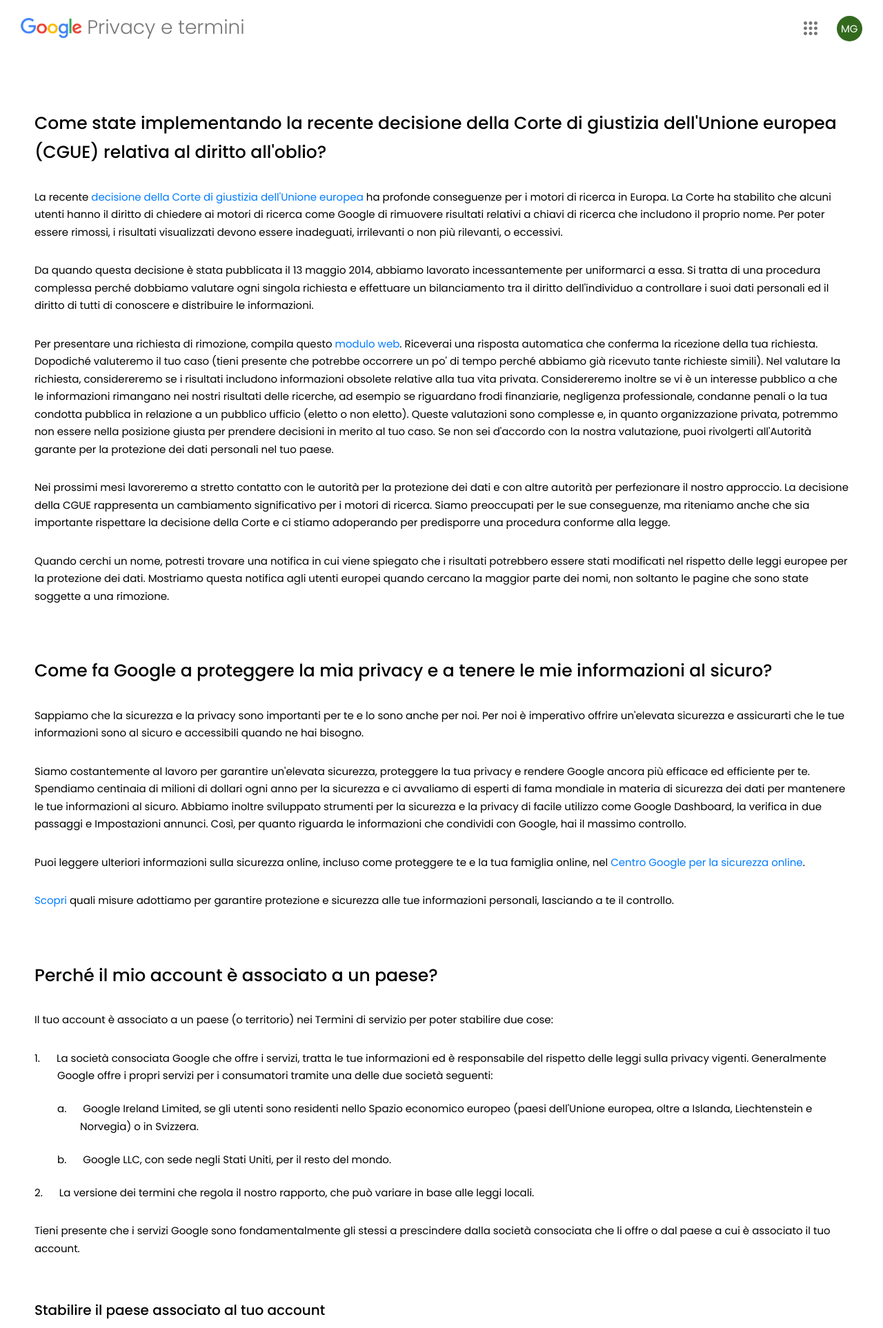
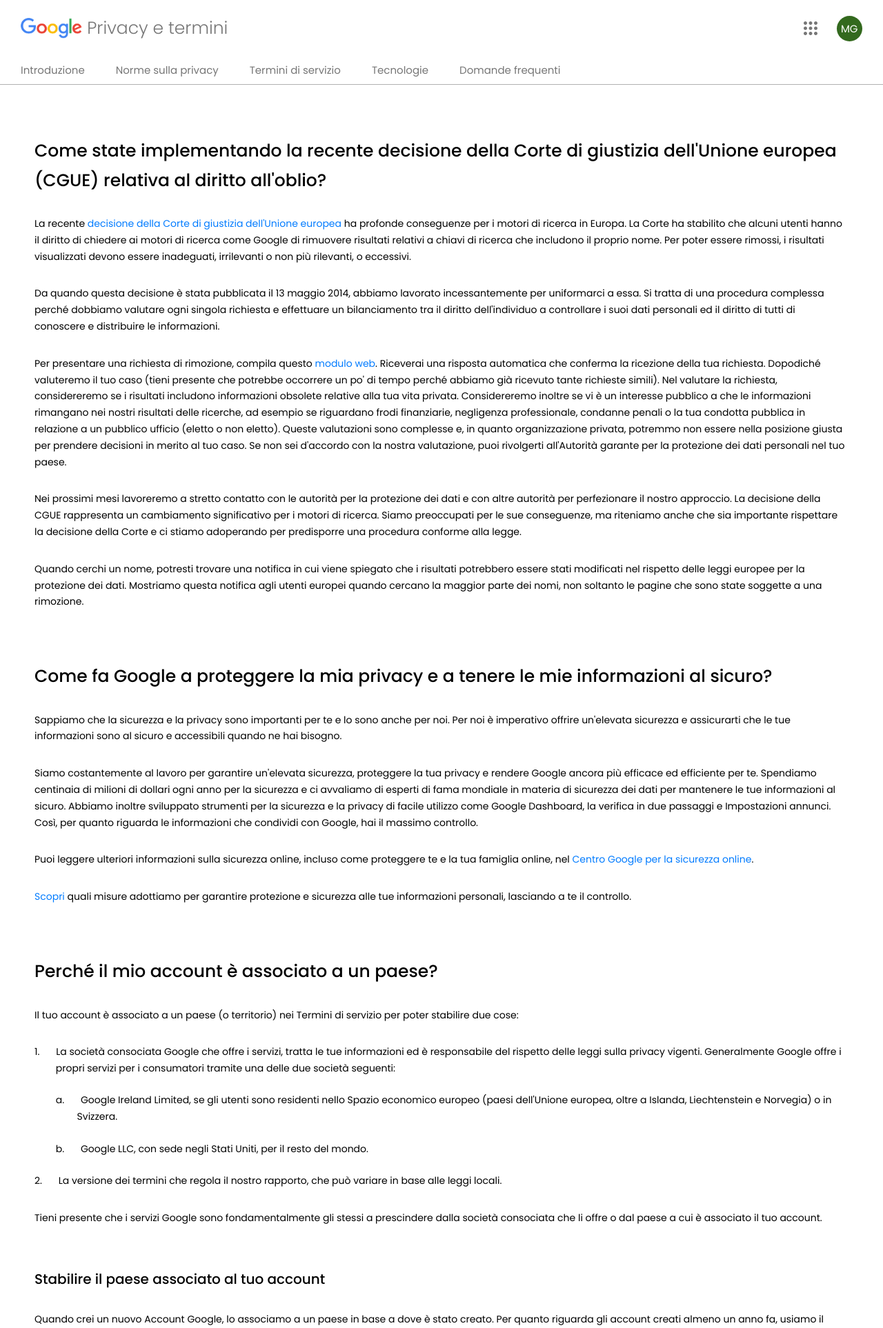
Before and after one commit to MGPasinetti/php-google-faq, a PHP site: page / in a window 1280 px wide. Shown: the top 1926 px of the page at 69% size. Run offline with PHP 8.4, Linux system fonts and the light colour scheme; some libraries are stand-ins or nearby versions.

Commit message:
header done

```diff
--- a/index.php
+++ b/index.php
@@ -36,7 +36,21 @@ Completare il resto della pagina. -->
             </div>
         </div>
         <nav>
+            <?php
+                $arrLinks = [
+                    'Introduzione',
+                    'Norme sulla privacy',
+                    'Termini di servizio',
+                    'Tecnologie',
+                    'Domande frequenti'
+                ];
 
+                echo '<ul>';
+                foreach ($arrLinks as $link) {
+                   echo '<li>' . '<a href="#">' . $link . '</a>' . '</li>';
+                };
+                echo '<ul>';
+            ?>
         </nav>
     </header>
 
--- a/style.css
+++ b/style.css
@@ -12,13 +12,15 @@ html {
 
 /* HEADER */
 header {
-    padding: 1.5rem 2rem;
+    padding: 1.5rem 2rem 0 2rem;
+    border-bottom: 1px solid #b1b1b1;
 }
 
 header > div {
     display: flex;
     justify-content: space-between;
     align-items: center;
+    margin-bottom: 1.5rem;
 }
 
 .logo-title {
@@ -34,9 +36,9 @@ header img {
 header h1 {
     color: #767676;
     font-weight: 300;
-    font-size: 28px;
+    font-size: 25px;
     margin-top: 0;
-    line-height: 1;
+    line-height: 30px;
 }
 
 .tools-account {
@@ -59,41 +61,66 @@ header h1 {
     border-radius: 20rem;
 }
 
+nav ul {
+    list-style: none;
+    display: flex;
+}
+
+nav ul li {
+    margin-right: 3rem;
+    line-height: 2.5;
+    border-bottom: 2px solid transparent;
+}
+
+nav ul li a {
+    text-decoration: none;
+    color: #767676;
+}
+
+nav ul li:hover {
+    border-bottom: 2px solid #0072ec;
+}
+
+nav ul li:hover a {
+    color: #0072ec;
+}
+
+
 /* MAIN */
 main {
     max-width: 1180px;
     margin: 4rem auto;
+    font-size: 14px;
 }
 
-h1 {
+main h1 {
     margin-top: 5rem;
     font-weight: 500;
     font-size: 25px;
 }
 
-h2 {
+main h2 {
     margin-top: 4rem;
     font-weight: 500;
     font-size: 20px;
 }
 
-p {
+main p {
     margin: 2rem 0;
 }
 
-a {
+main a {
     text-decoration: none;
     color: #007bff;
 }
 
-ol {
+main ol {
     margin:0;
     padding:0;
     list-style: decimal inside none;
 }
 
-ol li
-{
+main ol li {
     margin: 0;
     padding: 0;
     text-indent: -2.2em;
@@ -101,12 +128,12 @@ ol li
     margin-top: 1.5rem;
 }
 
-li::before {
+main li::before {
     content: "";
     width: 20px;
     display: inline-block;
 }
 
-li > ol {
+main li > ol {
     list-style-type: lower-latin;
 }
```
